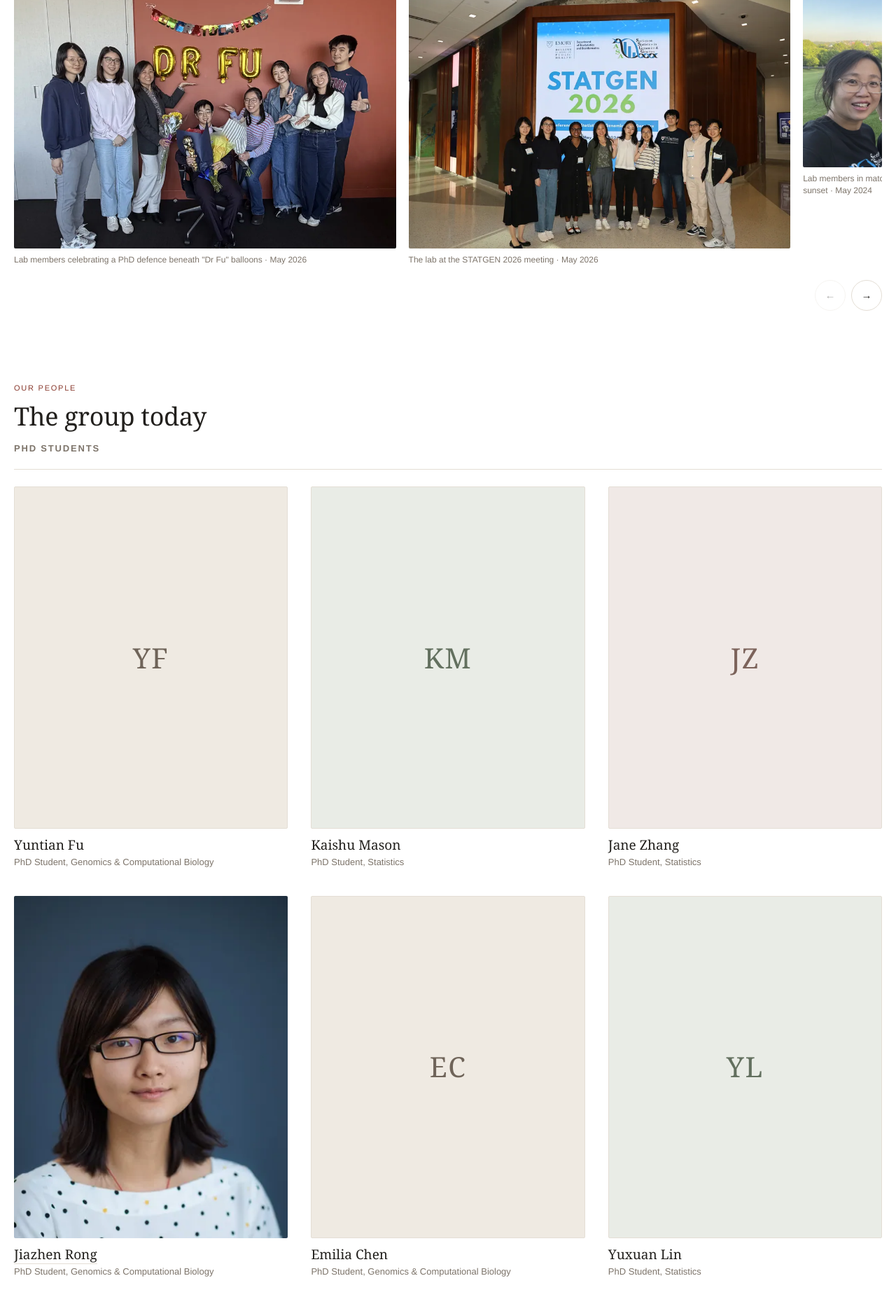
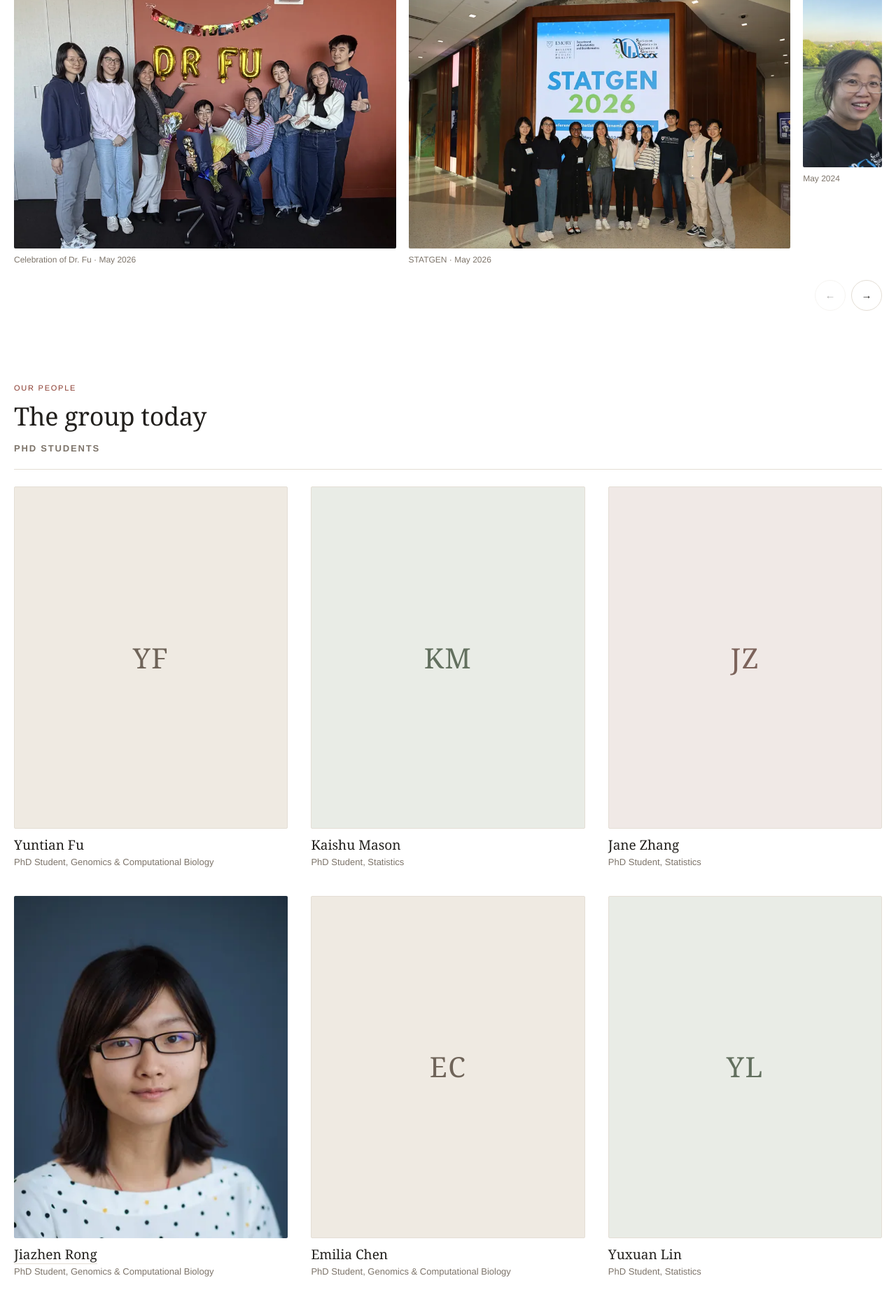
Before and after one commit to nzhanglab/nzhanglab.github.io, a Jekyll site: the page built from pages/team.html, in a window 1280 px wide. Shown: the part 339-2202 px from the top of the page at 70% size. Built offline with Jekyll 4.4.1, drawn with Linux system fonts in a browser that asks for light colours; some of the changed text lies outside the part shown.

Commit message:
Shorten photo captions to occasion and date
Visible reel captions were full sentences. They now read "Occasion, date":
the occasion comes from a new "occasions" map in _data/team.yml, the date from
the photograph's own EXIF.

Only three occasions are filled in - the ones the photograph itself evidences
(the Dr Fu balloons, the STATGEN sign, the Valley Forge arch). The rest show
their date alone rather than a guessed label, and appear as soon as an entry
is added.

Memory Lane photographs carry no caption text at all, only their year, which
is what gives that section its sense of a timeline.

The descriptive "captions" map stays as the alt text, which serves a different
purpose: a screen reader user needs the description, not the shorthand.

Co-Authored-By: Claude Opus 5 (1M context) <noreply@anthropic.com>
Claude-Session: https://claude.ai/code/session_01J9pmwwgMJKDJpt5GHaLedS

```diff
--- a/assets/themes/twitter/css/team.css
+++ b/assets/themes/twitter/css/team.css
@@ -294,8 +294,7 @@
   color: var(--muted);
   margin-top: 9px;
   display: flex;
-  justify-content: space-between;
-  gap: 12px;
+  justify-content: flex-end;   /* year only - no caption text here */
 }
 .team-lane-photo .year { font-variant-numeric: tabular-nums; white-space: nowrap; }
 
--- a/pages/team.html
+++ b/pages/team.html
@@ -10,6 +10,7 @@ wide: true
 {%- assign REEL = site.data.photos.reel -%}
 {%- assign MEM = site.data.photos.memory -%}
 {%- assign CAP = T.captions -%}
+{%- assign OCC = T.occasions -%}
 
 {%- comment -%} Photos are addressed by slug so the composition is stable
 even if the build script is rerun. {%- endcomment -%}
@@ -38,7 +39,8 @@ even if the build script is rerun. {%- endcomment -%}
           {% include labphoto.html photo=p dir="reel" alt=cap
              sizes="(max-width: 600px) 87vw, (max-width: 900px) 62vw, 44vw"
              eager=is_first %}
-          <figcaption>{{ CAP[slug] }}{% if p.date %} &middot; {{ p.date | date: "%B %Y" }}{% endif %}</figcaption>
+          {%- assign occ = OCC[slug] -%}
+          <figcaption>{% if occ %}{{ occ }}{% if p.date %} &middot; {% endif %}{% endif %}{% if p.date %}{{ p.date | date: "%B %Y" }}{% endif %}</figcaption>
         </figure>
         {%- endif -%}
       {%- endfor -%}
@@ -87,7 +89,8 @@ even if the build script is rerun. {%- endcomment -%}
     <div class="team-break">
       <figure>
         {% include labphoto.html photo=brk dir="reel" alt=brkcap sizes="(max-width: 1240px) 100vw, 1240px" %}
-        <figcaption>{{ CAP["img-4186"] }}{% if brk.date %} &middot; {{ brk.date | date: "%B %Y" }}{% endif %}</figcaption>
+        {%- assign brkocc = OCC["img-4186"] -%}
+        <figcaption>{% if brkocc %}{{ brkocc }}{% if brk.date %} &middot; {% endif %}{% endif %}{% if brk.date %}{{ brk.date | date: "%B %Y" }}{% endif %}</figcaption>
       </figure>
     </div>
     {%- endif -%}
@@ -165,10 +168,7 @@ even if the build script is rerun. {%- endcomment -%}
             <figure>
               {% include labphoto.html photo=p dir="memory" alt=lanecap
                  sizes="(max-width: 600px) 92vw, 46vw" %}
-              <figcaption>
-                <span>{{ CAP[slug] }}</span>
-                {%- if p.date %}<span class="year">{{ p.date | date: "%Y" }}</span>{% endif -%}
-              </figcaption>
+              {%- if p.date -%}<figcaption><span class="year">{{ p.date | date: "%Y" }}</span></figcaption>{%- endif -%}
             </figure>
           </div>
         </div>
```
Also changed, not shown: _data/team.yml (+8 -0 lines).
